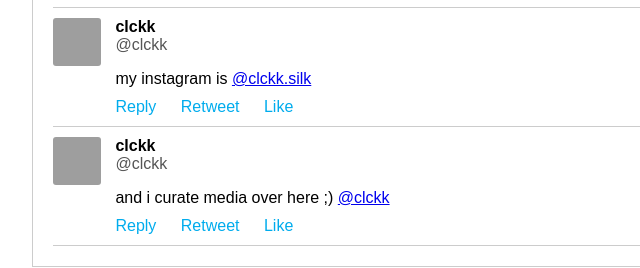
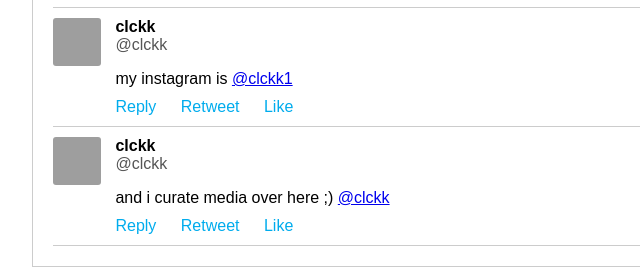
Before and after one commit to clckkmusic/clckkmusic.github.io, a plain HTML site: page index.html in a window 1280 px wide. Shown: the part 335-603 px from the top of the page, 128-768 px from the left. Drawn offline with Linux system fonts and the light colour scheme; grey boxes are pictures that could not be loaded.

Commit message:
Update index.html
updated username

```diff
--- a/index.html
+++ b/index.html
@@ -165,7 +165,7 @@
                 <div class="tweet-details">
                     <span class="tweet-name">clckk</span>
                     <span class="tweet-username">@clckk</span>
-                    <p class="tweet-text">my instagram is <a href="https://www.instagram.com/clckk.silk/" target="_blank">@clckk.silk</a></p>
+                    <p class="tweet-text">my instagram is <a href="https://www.instagram.com/clckk1/" target="_blank">@clckk1</a></p>
                     <div class="tweet-actions">
                         <a href="#">Reply</a>
                         <a href="#">Retweet</a>
```
